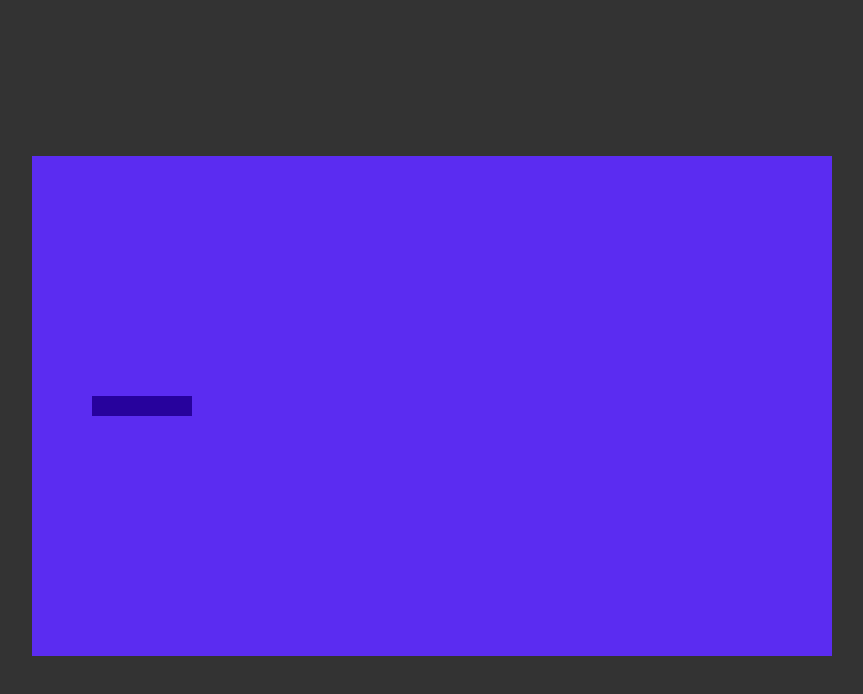
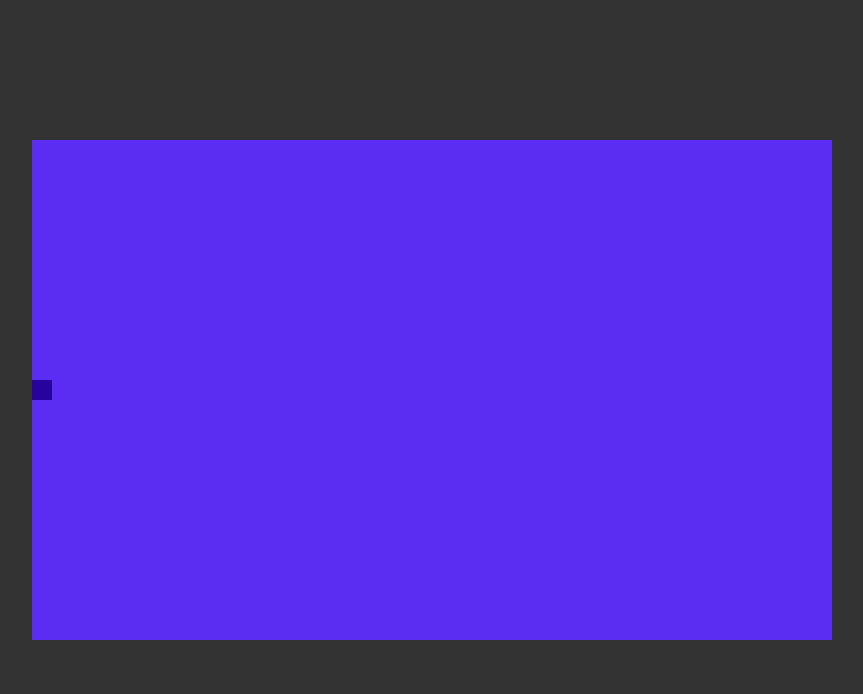
Before and after one commit to Elioravr/canvas-snake, a plain HTML site: page index.html in a window 1280 px wide. Shown: the whole page, without its empty margins (208-1071 px from the left). Drawn offline with Linux system fonts and the light colour scheme.

Commit message:
The snake is now behave as expected

```diff
--- a/index.css
+++ b/index.css
@@ -1,5 +1,5 @@
 html, body {
-  height: 100%;
+  height: 98%;
   background: #333;
 }
 
--- a/index.js
+++ b/index.js
@@ -8,7 +8,7 @@ const START_POSITION_SNAKE = {
   y: Math.floor(NUMBER_OF_CELLS_IN_COLUMN / 2),
 }
 const INITIAL_LENGTH_OF_SNAKE = 5
-const GAME_SPEED = 300
+const GAME_SPEED = 100
 
 const EMPTY_TYPE = 'empty'
 const SNAKE_TYPE = 'snake'
@@ -29,21 +29,37 @@ const COLORS = {
 
 class Snake {
   constructor({x, y}) {
-    this.headPosition = {}
     this.cells = []
     this.headPosition = {x, y}
 
-    for (var index = 0; index < INITIAL_LENGTH_OF_SNAKE; index++) {
+    for (let index = 0; index < INITIAL_LENGTH_OF_SNAKE; index++) {
       this.cells.push({
         x: this.headPosition.x + index,
         y: this.headPosition.y,
         index
       })
     }
+
+    this.reversedCells = [...this.cells].reverse()
   }
 
   calculateNewPositionByDirection(direction) {
-    this.cells.forEach(cell => {
+    this.reversedCells.forEach(cell => {
+      if (cell.index === 0) {
+        this._calculateNewCellPositionByDirection(cell, direction)
+      } else {
+        this._calculateNewCellPositionByLastCell(cell, direction)
+      }
+    })
+  }
+
+  _calculateNewCellPositionByLastCell(cell) {
+    const {x, y} = this.cells[cell.index - 1]
+    cell.x = x
+    cell.y = y
+  }
+
+  _calculateNewCellPositionByDirection(cell, direction) {
     switch (direction) {
       case LEFT_DIRECTION: {
         if (cell.x > 0) {
@@ -74,7 +90,6 @@ class Snake {
         break
       }
     }
-    })
   }
 
   getCells() { return this.cells }
```
Lines whose indentation alone changed are shown as unchanged.
